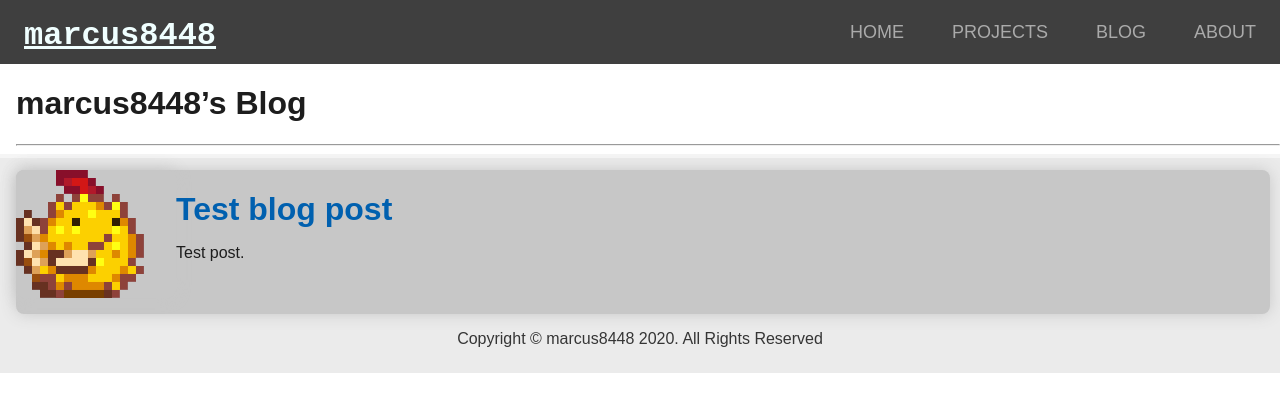
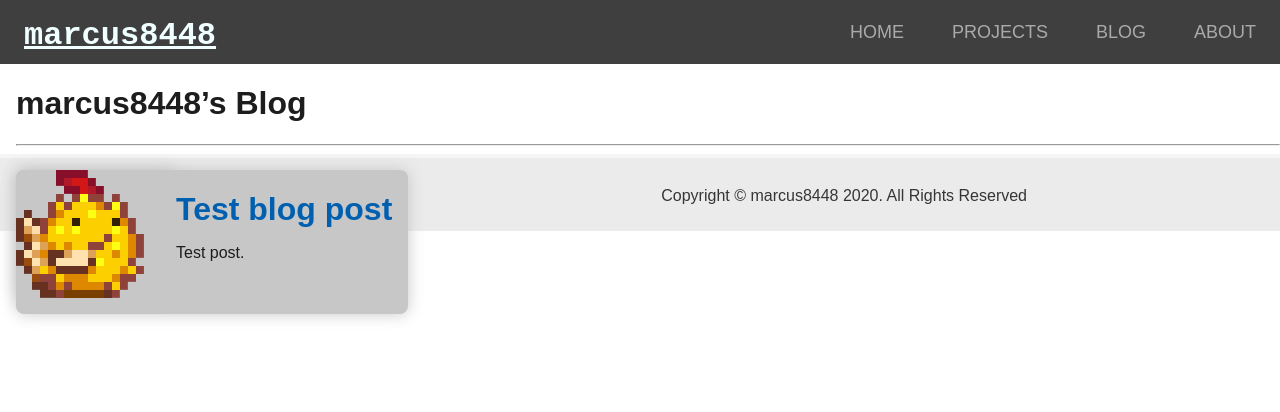
Before and after one commit to marcus8448/old-website, a Jekyll site: the page built from blog/index.md, in a window 1280 px wide. Shown: the top 412 px of the page. Built offline with Jekyll 4.4.1, drawn with Linux system fonts in a browser that asks for light colours.

Commit message:
fix: project tile width

```diff
--- a/assets/css/index.css
+++ b/assets/css/index.css
@@ -145,7 +145,7 @@ footer h4.copyright {
     box-shadow: 0px 0px 16px #c7c7c7;
     display: flex;
     text-align: left;
-    width: 98vw;
+    width: 100vw - 8px;
 	border-radius: 8px;
 	float: left;
 	clear: both;
@@ -174,17 +174,6 @@ img.tile {
 	margin: 0px;
 	margin-top: -16px;
 }
-
-/* @media screen and (max-width: 500px) {
-	.header-right.a {
-		float: left;
-		display: block;
-		text-align: left;
-	}
-	.header-right {
-		float: right;
-	}
-} */
 
 @media (prefers-color-scheme: dark) {
 	html {
```
